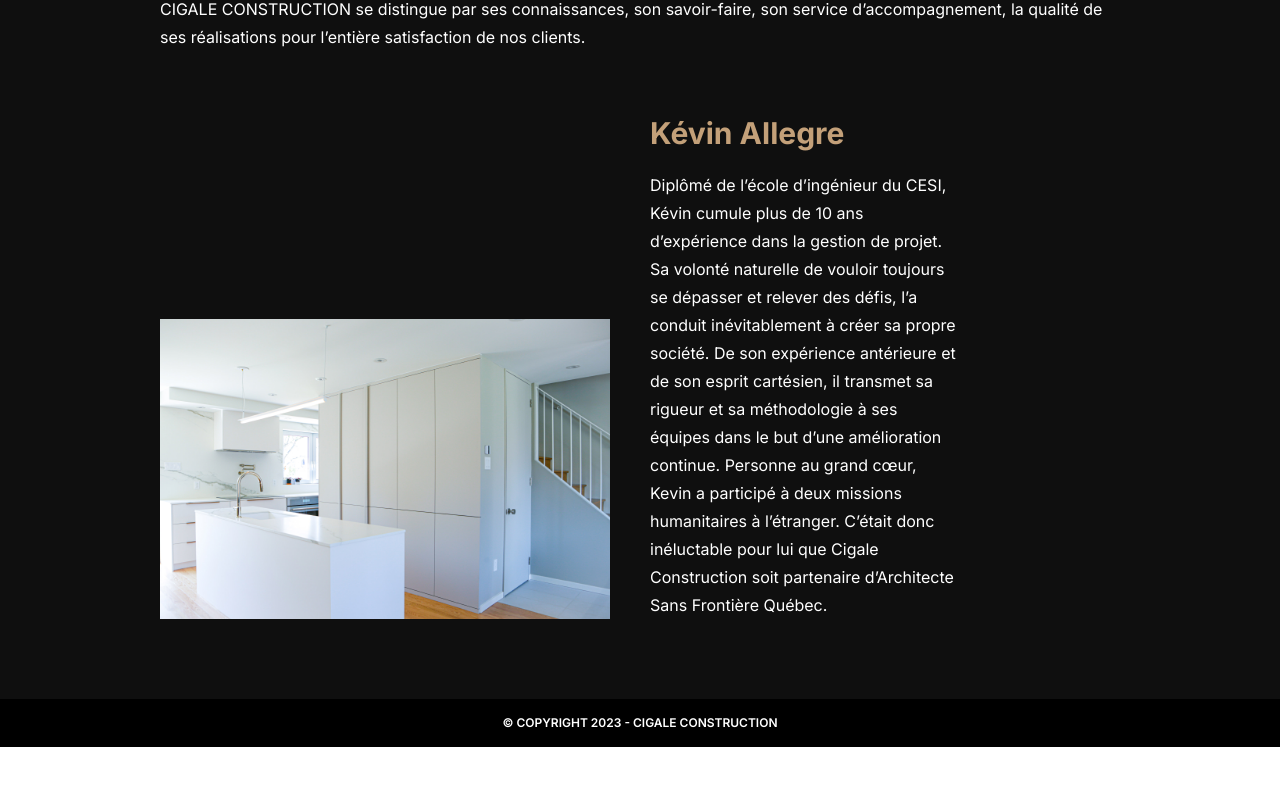
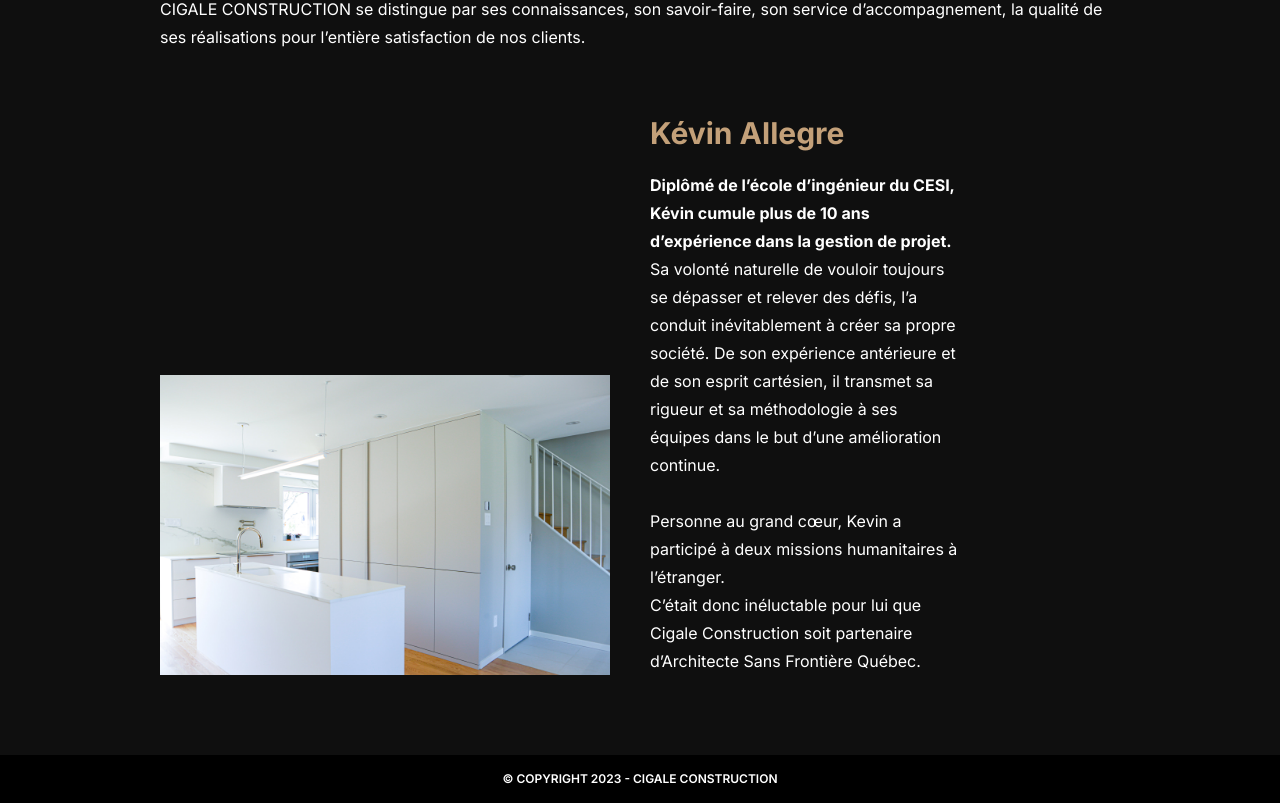
Before and after one commit to manuelfontenelle/cigale-construction, a Next.js app: page /about in a window 1280 px wide. Shown: the part 1033-1836 px from the top of the page. Before the commit the page ends 1780 px from the top, so only its background shows below. Built offline with nearby package versions, Linux system fonts and the light colour scheme; what tw-elements would draw is missing.

Commit message:
qui somme nous / add content

```diff
--- a/pages/about.js
+++ b/pages/about.js
@@ -80,16 +80,21 @@ const about = () => {
 								Kévin Allegre
 							</h2>
 							<p className=" text-white font-reg text-md mt-5 leading-6 md:text-reg md:leading-7 ">
-								Diplômé de l’école d’ingénieur du CESI, Kévin cumule plus de 10
-								ans d’expérience dans la gestion de projet. Sa volonté naturelle
-								de vouloir toujours se dépasser et relever des défis, l’a
-								conduit inévitablement à créer sa propre société. De son
-								expérience antérieure et de son esprit cartésien, il transmet sa
-								rigueur et sa méthodologie à ses équipes dans le but d’une
-								amélioration continue. Personne au grand cœur, Kevin a participé
-								à deux missions humanitaires à l’étranger. C’était donc
-								inéluctable pour lui que Cigale Construction soit partenaire
-								d’Architecte Sans Frontière Québec.
+								<span className="font-bold">
+									Diplômé de l’école d’ingénieur du CESI, Kévin cumule plus de
+									10 ans d’expérience dans la gestion de projet.
+								</span>
+								<br />
+								Sa volonté naturelle de vouloir toujours se dépasser et relever
+								des défis, l’a conduit inévitablement à créer sa propre société.
+								De son expérience antérieure et de son esprit cartésien, il
+								transmet sa rigueur et sa méthodologie à ses équipes dans le but
+								d’une amélioration continue. <br />
+								<br />
+								Personne au grand cœur, Kevin a participé à deux missions
+								humanitaires à l’étranger. <br />
+								C’était donc inéluctable pour lui que Cigale Construction soit
+								partenaire d’Architecte Sans Frontière Québec.
 							</p>
 						</div>
 					</div>
```
